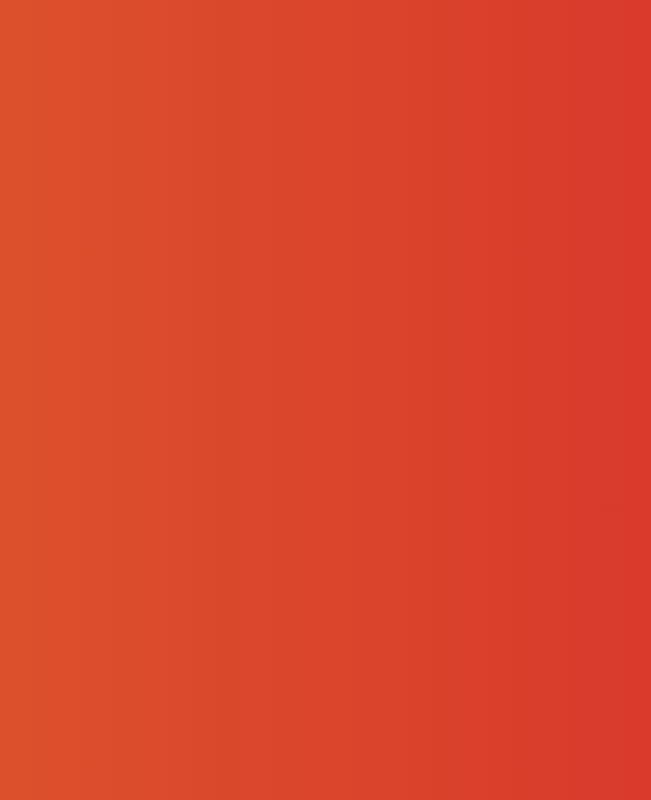
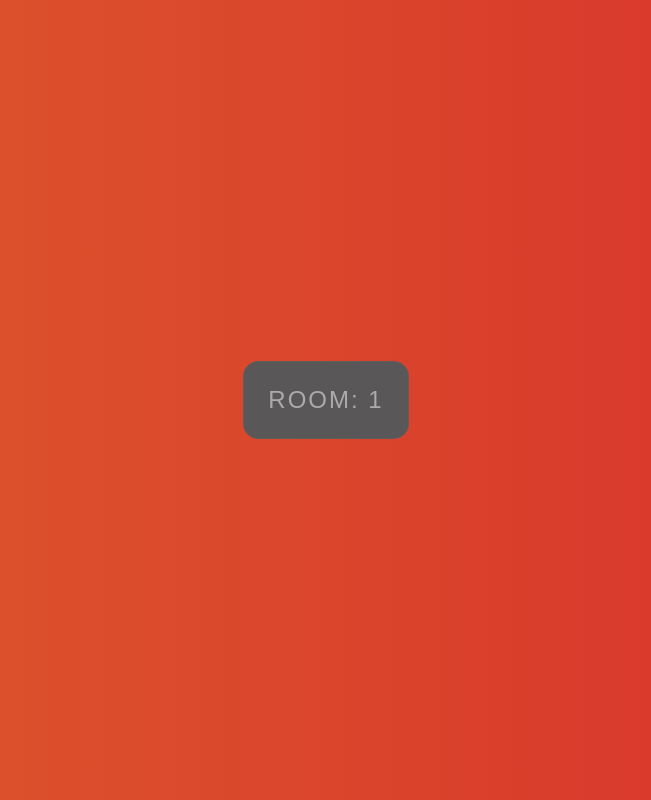
Before and after one commit to Jdd2020/Lunch-Klub, a React (Vite) app in the folder client/: page /rooms/1/lobby in a window 1280 px wide. Before the commit this address had no page. Shown: the whole page, without its empty margins (314-965 px from the left). Built offline with nearby package versions, Linux system fonts and the light colour scheme.

Commit message:
Added room lobby component

```diff
--- a/client/src/App.tsx
+++ b/client/src/App.tsx
@@ -8,6 +8,7 @@ import Landing from "./landing"
 import Profile from "./profile"
 import CreateRoom from "./rooms/create"
 import RoomCreateGuest from "./rooms/create/guest"
+import RoomLobby from "./rooms/lobby"
 
 
 function App() {
@@ -23,6 +24,9 @@ function App() {
           <Route path="/rooms">
             <Route path="create" element={<CreateRoom />} />
             <Route path="create/guest" element={<RoomCreateGuest />} />
+            <Route path=":roomId">
+              <Route path="lobby" element={<RoomLobby />} />
+            </Route>
             {/* Add more nested routes here, e.g.: */}
             {/* <Route path=":roomId" element={<RoomDetail />} /> */}
             {/* <Route path=":roomId/edit" element={<EditRoom />} /> */}
--- a/client/src/rooms/lobby/index.tsx
+++ b/client/src/rooms/lobby/index.tsx
@@ -0,0 +1,28 @@
+import { useParams } from "react-router-dom";
+
+import Card from "../../component/card";
+import CenterAlign from "../../component/containers/center-align";
+
+
+const RoomLobby = () => {
+    const { roomId } = useParams();
+
+    return (
+        <CenterAlign>
+            <Card>
+                <div
+                    style={{
+                        fontSize: "24px",
+                        fontWeight: "200",
+                        textAlign: "center",
+                        textTransform: "uppercase",
+                        letterSpacing: "2px",
+                    }}
+                >Room: {roomId}</div>
+
+            </Card>
+        </CenterAlign>
+    )
+}
+
+export default RoomLobby;
```
